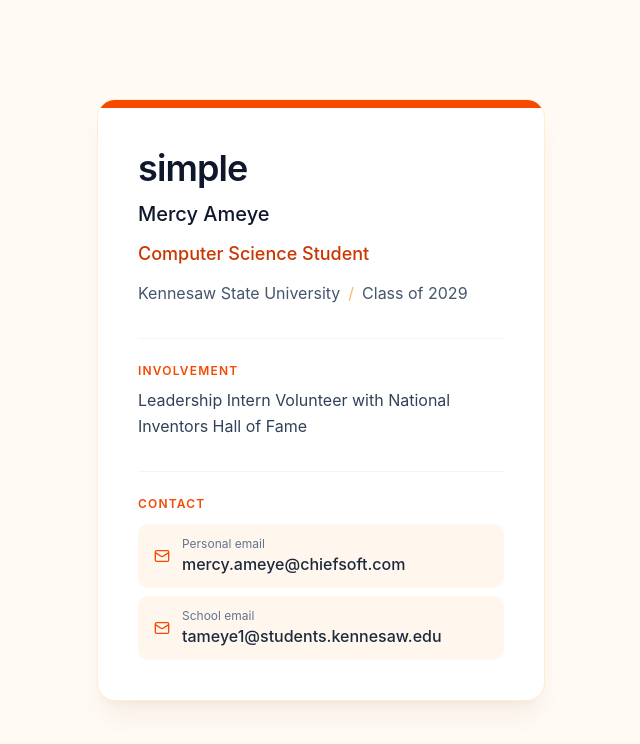
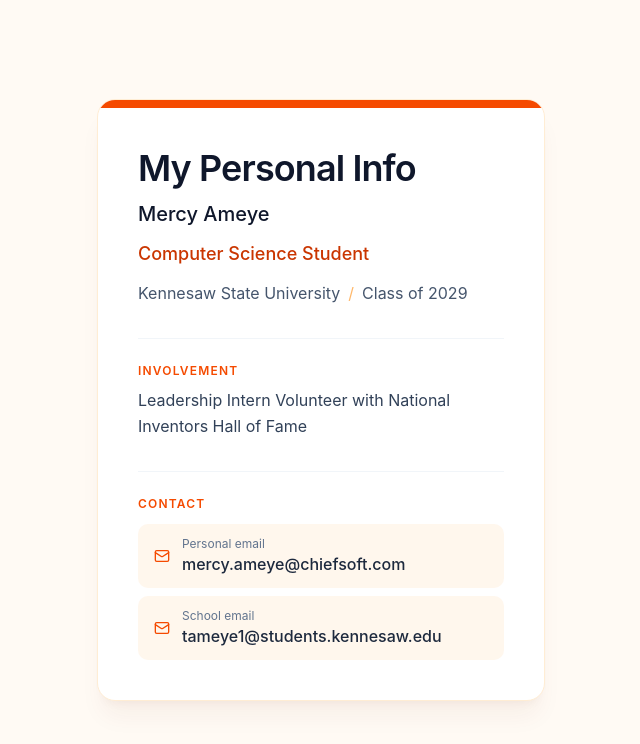
Before and after one commit to mercyameye/mercy234, a Next.js app: page / in a window 1280 px wide. Shown: the top 744 px of the page, without its empty margins (319-959 px from the left). Built offline with nearby package versions, Linux system fonts and the light colour scheme.

Commit message:
feat: update calling card header to personal info
Updated the header text to reflect personal information for the calling card.

V0-Chat-Id: u53TH9LgMG0

```diff
--- a/components/calling-card.tsx
+++ b/components/calling-card.tsx
@@ -8,7 +8,7 @@ export function CallingCard() {
       <div className="flex flex-col gap-8 p-8 sm:p-10">
         <header className="flex flex-col gap-3">
           <h1 className="text-balance text-4xl font-semibold tracking-tight text-slate-900">
-            simple
+            My Personal Info
           </h1>
           <p className="text-xl font-medium text-slate-900">{profile.name}</p>
           <p className="text-lg font-medium text-orange-700">{profile.role}</p>
```
